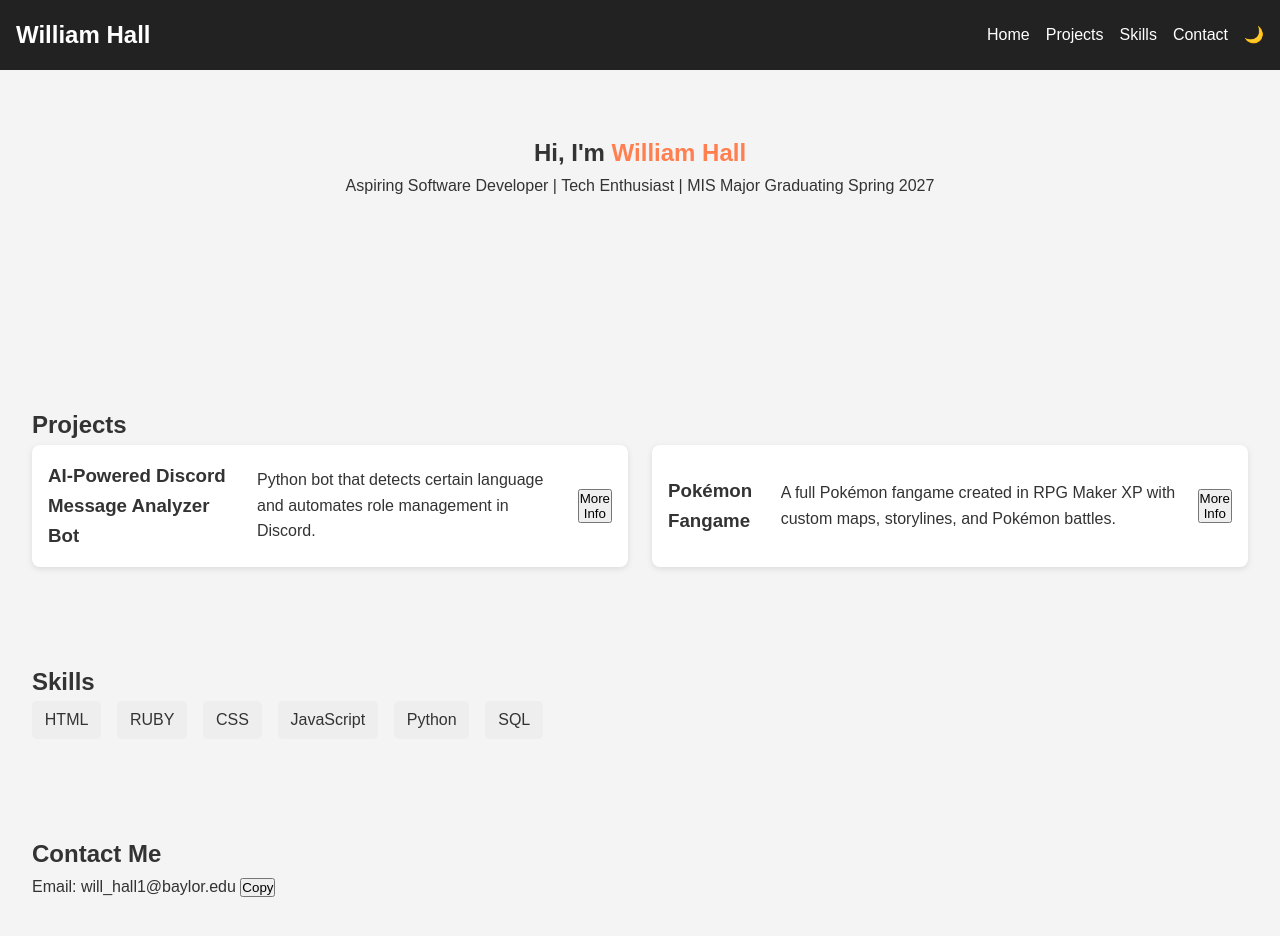
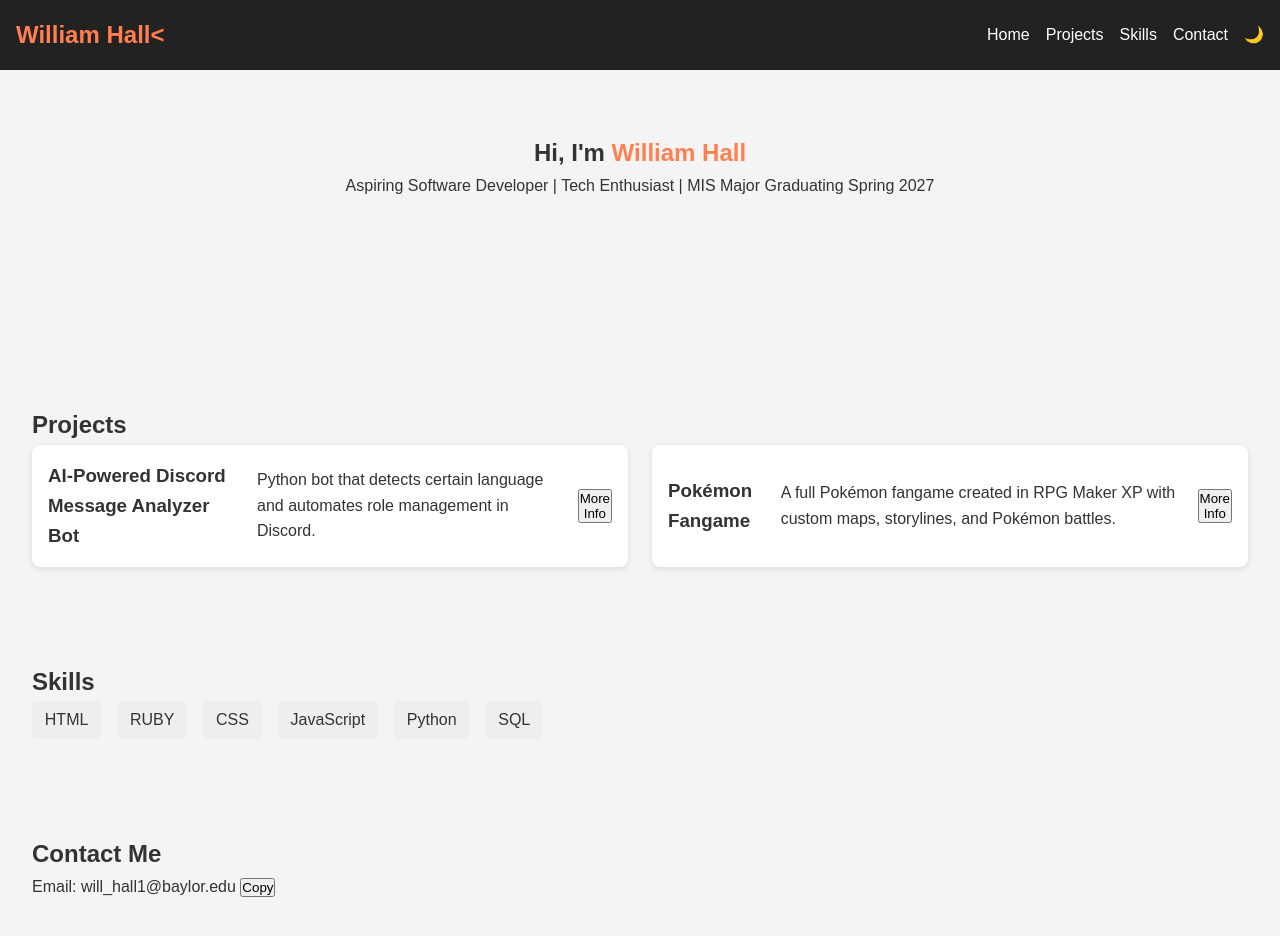
Before and after one commit to willcoded0/portfolio, a plain HTML site: page index.html in a window 1280 px wide. Drawn offline with Linux system fonts and the light colour scheme.

Commit message:
Update index.html

```diff
--- a/index.html
+++ b/index.html
@@ -10,7 +10,7 @@
   <!-- Navbar -->
   <header>
     <nav>
-      <h1 class="logo">William Hall</h1>
+      <h1 <span class="highlight logo">William Hall</span><</h1>
       <ul>
         <li><a href="#hero">Home</a></li>
         <li><a href="#projects">Projects</a></li>
@@ -36,7 +36,6 @@
   <p>Python bot that detects certain language and automates role management in Discord.</p>
   <button class="expand-btn">More Info</button>
   <div class="extra-info">
-    Features:
     • Uses keyword heuristics and OpenAI API for message scoring<br>
     • Automates role rotation and reports when a users messages contain keywords<br>
     • Built with Python, Discord.py, Asyncio, Regex
```
